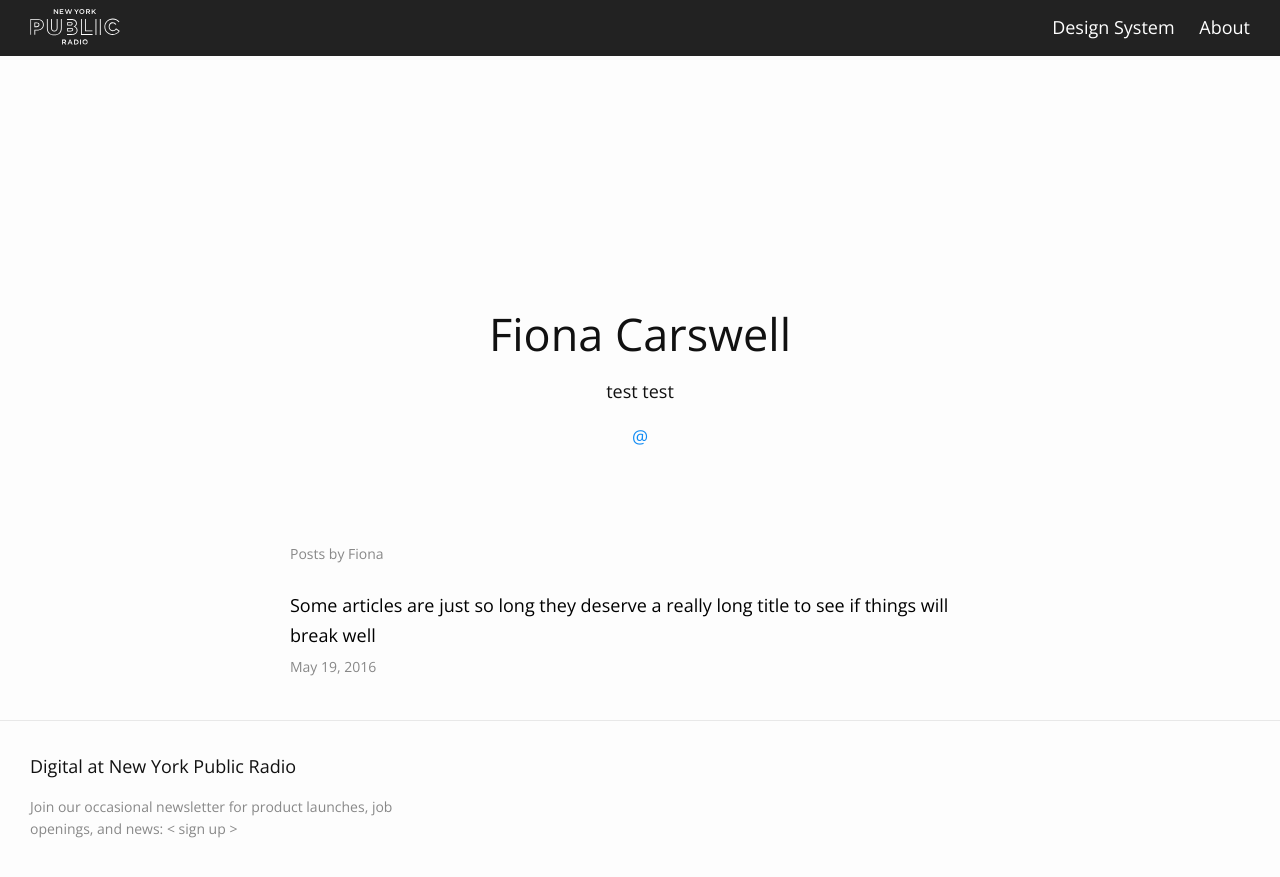
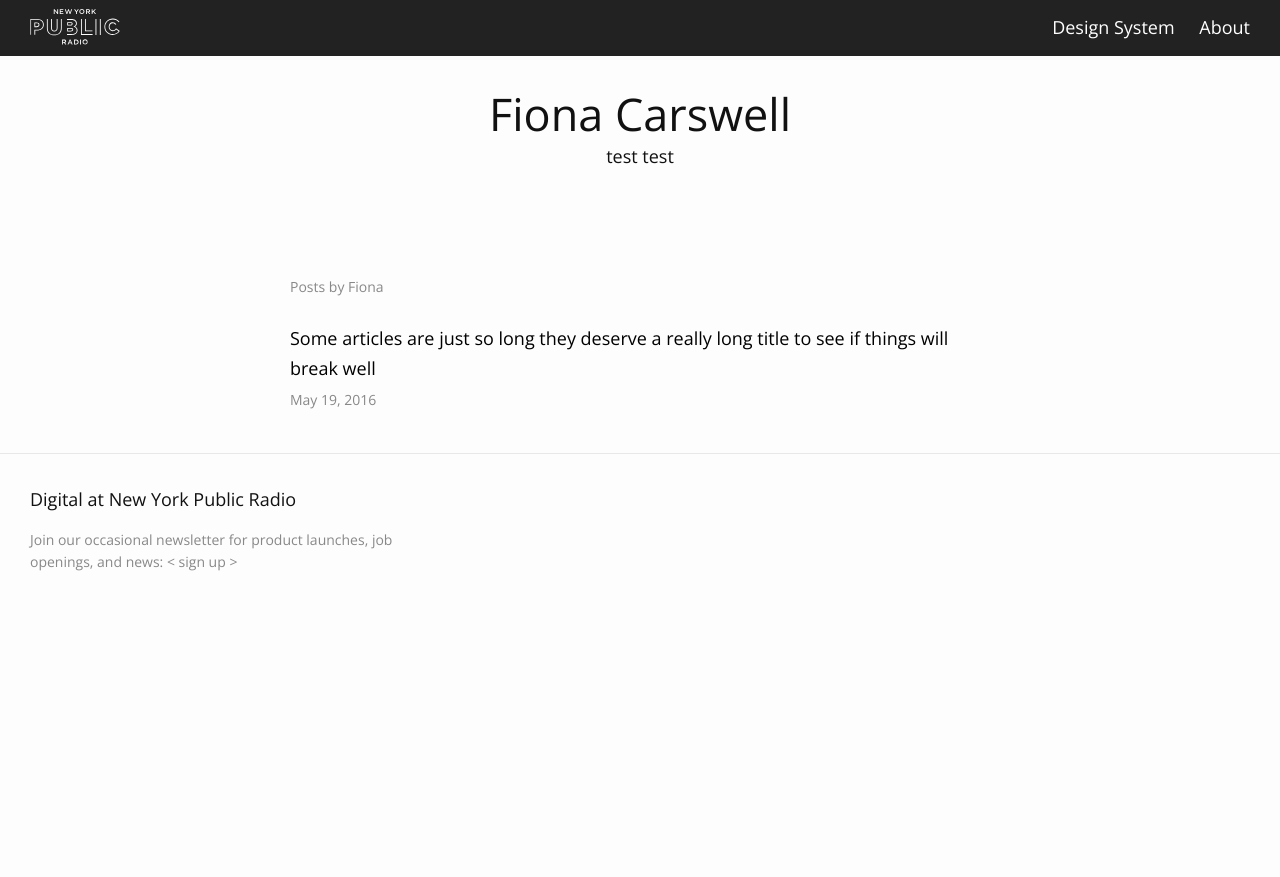
Before and after one commit to nypublicradio/nypublicradio.github.io, a Jekyll site: the page built from _authors/fiona-carswell.markdown, in a window 1280 px wide. Shown: the top 877 px of the page. Built offline with Jekyll 4.4.1, drawn with Linux system fonts in a browser that asks for light colours.

Commit message:
Add conditions for users if they dont have some personal info

```diff
--- a/_layouts/author.html
+++ b/_layouts/author.html
@@ -4,22 +4,35 @@ layout: default
 
 <article class="author">
 
+  {% if page.image %}
     <div class="author-thumbnail">
       <img src="{{ page.image }}" />
     </div>
+  {% endif %}
   <h1 class="author-name">{{ page.title }}</h1>
+
+  {% if page.job_title %}
     <h2 class="author-title">{{ page.job_title }}</h2>
+  {% endif %}
+
+  {% if page.content %}
     <div class="author-bio">{{ page.content }}</div>
+  {% endif %}
+
+  {% if page.twitter %}
     <a class="author-twitter" href="https://twitter.com/{{ page.twitter }}" target="_blank">
       @{{ page.twitter }}
     </a>
+  {% endif %}
 
-  <section>
   {% assign name = page.title | split: " " %}
   {% assign posts = site.posts | where: 'author', page.title %}
+  {% if posts %}
+    <section>
       <h4 class="text--small">Posts by {{ name.first }}</h4>
       {% for post in posts %}
         {% include post-item.html %}
       {% endfor %}
     </section>
+  {% endif %}
 </article>
--- a/_layouts/home.html
+++ b/_layouts/home.html
@@ -13,7 +13,7 @@ layout: default
       <li>
         <img src="{{post.image}}" />
         {% assign date_format = site.minima.date_format | default: "%b %-d, %Y" %}
-
+        {% assign author = site.authors | where: 'title', page.author | first %}
         <h2>
           <a class="post-link" href="{{ post.url | relative_url }}">{{ post.title | escape }}</a>
         </h2>
--- a/_layouts/post.html
+++ b/_layouts/post.html
@@ -7,7 +7,7 @@ layout: default
   <header class="post-header">
     <div class="post-meta">
       {% assign author = site.authors | where: 'title', page.author | first %}
-      {% if author %}
+      {% if author.image %}
         <div class="post-author-thumbnail">
           <a href="{{ author.url }}">
             <img src="{{ author.image }}"/>
```
Lines whose indentation alone changed are shown as unchanged.
